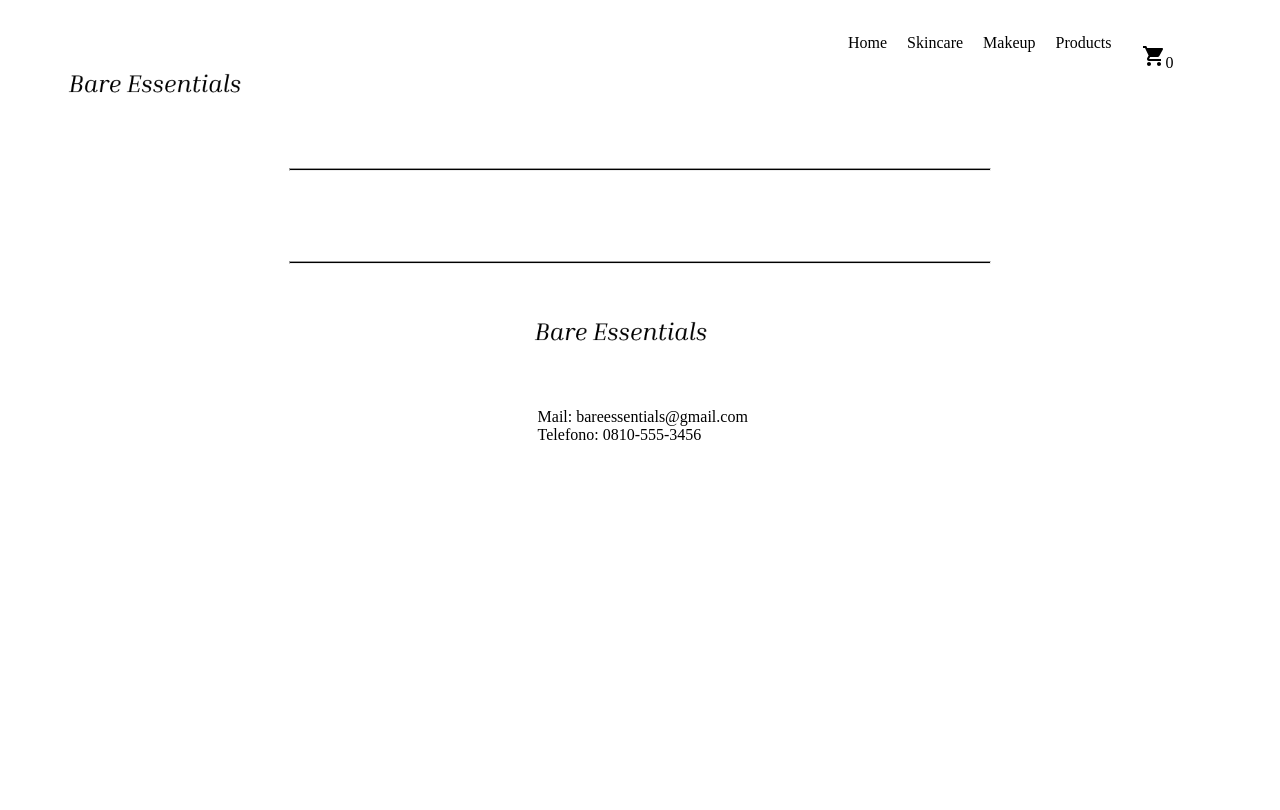
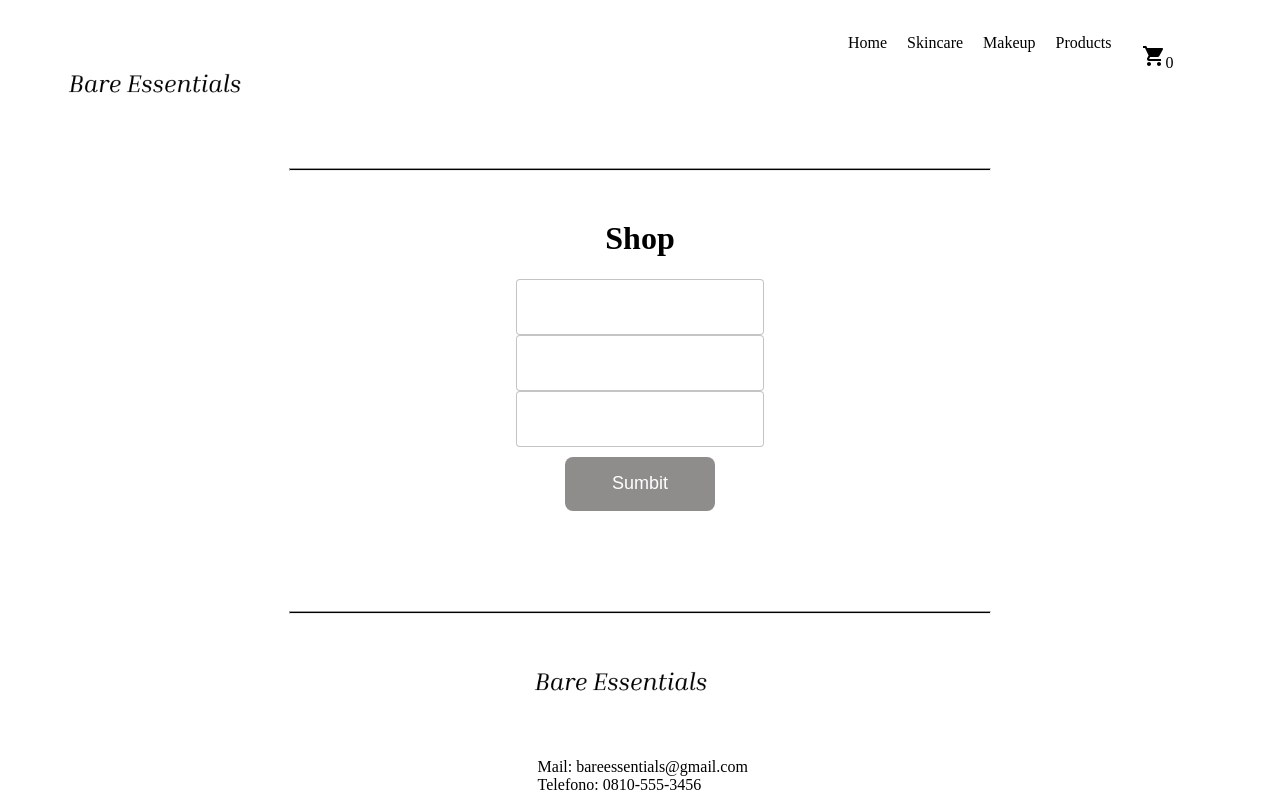
Before and after one commit to umafuster/PreEntrega1Fuster, a React (Vite) app: page /shop in a window 1280 px wide. Built offline with nearby package versions, Linux system fonts and the light colour scheme.

Commit message:
Modifico ShopPage

```diff
--- a/src/App.jsx
+++ b/src/App.jsx
@@ -11,6 +11,7 @@ import HomePage from './Pages/HomePage/HomePage';
 import DetailPage from './Pages/DetailPage/DetailPage';
 import CategoryPage from './Pages/CategoryPage/CategoryPage';
 import ProductPage from './Pages/ProductPage/ProductPage';
+import ShopPage from "./Pages/ShopPage/ShopPage";
 
 
 
@@ -26,6 +27,7 @@ const App = () => {
           <Route path='/category/:categoryId' element={<CategoryPage />} />
           <Route path='/detail/:id' element={<DetailPage />} />
           <Route path='/product' element={<ProductPage />} />
+          <Route path='/shop' element={<ShopPage />} />
         </Routes>
       </BrowserRouter>
       <Footer />
--- a/src/Pages/ShopPage/ShopPage.css
+++ b/src/Pages/ShopPage/ShopPage.css
@@ -0,0 +1,28 @@
+.form-container {
+    display: flex;
+    flex-direction: column;
+    align-items: center;
+    justify-content: center;
+    margin: 20px;
+    background-color: white;
+}
+
+.btn-submit{
+    background: #8f8c8c;
+	color: white;
+	height: 54px;
+	width: 150px;
+	border-radius: 8px;
+	font-size: 18px;
+	border: none;
+	margin: 10px;
+}
+
+.shop-title {
+    text-align: center;
+}
+
+
+::placeholder {
+    color: black;
+}
--- a/src/Pages/ShopPage/ShopPage.jsx
+++ b/src/Pages/ShopPage/ShopPage.jsx
@@ -14,7 +14,18 @@ import TextField from '@mui/material/TextField';
 import MessageSucces from '../../Components/MessageSuccess/MessageSuccess';
 
 
+const styles = {
+    containerShop: {
+      textAlign: "center",
+      paddingTop: 20,
+    },
+  };
 
+const initialState = {
+    name: "",
+    lastName: "",
+    mail: "",
+};
 
 const ShopPage = () => {
     const [values, setValues] = useState(initialState);
@@ -34,9 +45,9 @@ const ShopPage = () => {
         setPurchaseId(docRef.id);
     }
     return (
-        <div>
-            <h1>Shop</h1>
-            <form className='form-container'>
+        <div style={styles.containerShop}>
+            <h1 className='shop-title'>Shop</h1>
+            <form className='form-container' onSubmit={handleOnSubmit}>
                 <TextField
                     placeholder='Name'
                     name='name'
```
